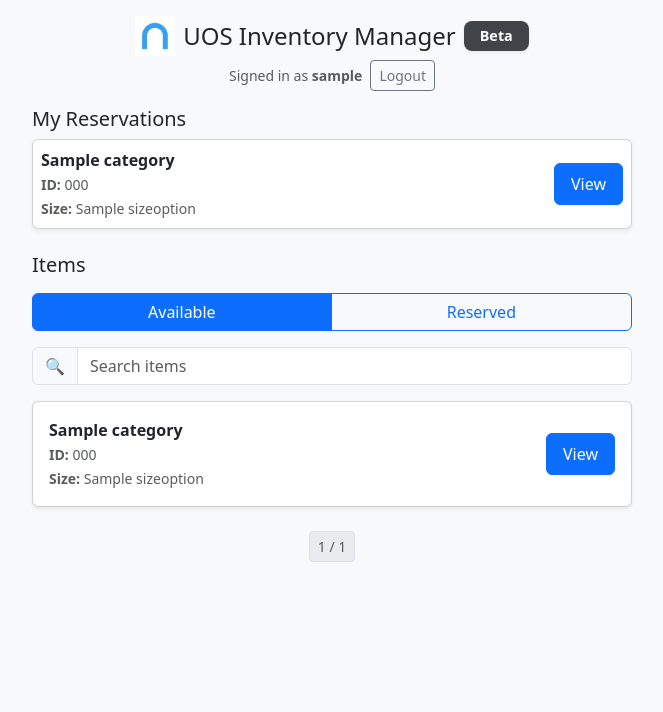
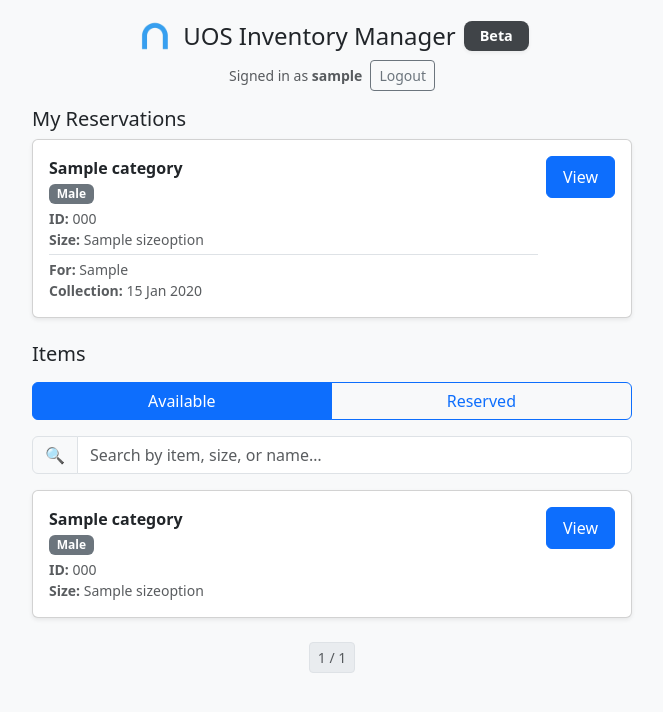
Before and after one commit to jtvandijk/uos-inventorymanager, a Django app: page /inventory/volunteer/ in a window 1280 px wide. Shown: the top 712 px of the page, without its empty margins (308-971 px from the left). Run offline with Django 5.2, Linux system fonts and the light colour scheme; a user stored in the database is signed in; tables that the repository leaves empty hold one stand-in row (values such as "Sample post").

Commit message:
bug fixes following Claude evaluation

```diff
--- a/inventory/forms.py
+++ b/inventory/forms.py
@@ -52,7 +52,7 @@ class ReservationForm(forms.ModelForm):
                     "type": "date",
                 }
             ),
-            "notes": forms.Textarea(attrs={"class": "form-control"}),
+            "notes": forms.Textarea(attrs={"class": "form-control", "rows": 3}),
         }
 
     def __init__(self, *args, **kwargs):
--- a/inventory/templates/inventory/_item_list.html
+++ b/inventory/templates/inventory/_item_list.html
@@ -4,27 +4,48 @@
     <div class="col-12">
 
         <div class="card p-3 shadow-sm">
-            <div class="d-flex justify-content-between align-items-center">
+            <div class="d-flex justify-content-between align-items-start gap-2">
 
                 <!-- Item info -->
-                <div>
-                    <strong>{{ item.category.name }}</strong><br>
+                <div class="flex-grow-1">
 
-                    <span class="text-muted small">
+                    <div class="fw-bold">{{ item.category.name }}</div>
+
+                    <!-- Gender badge (omit for unisex to reduce clutter) -->
+                    {% if item.gender != "unisex" %}
+                    <span class="badge bg-secondary mb-1">{{ item.get_gender_display }}</span>
+                    {% endif %}
+
+                    <div class="text-muted small">
                         <span class="fw-semibold">ID:</span> {{ item.code }}
-                    </span>
+                    </div>
 
                     {% if item.size and item.size != "N/A" %}
-                    <br>
-                    <span class="text-muted small">
+                    <div class="text-muted small">
                         <span class="fw-semibold">Size:</span> {{ item.get_size_label }}
-                    </span>
+                    </div>
                     {% endif %}
+
+                    <!-- Reservation details — only shown when browsing the Reserved tab -->
+                    {% if status_filter == "reserved" %}
+                        {% for res in item.reservation_set.all %}
+                            {% if res.status == "reserved" %}
+                            <div class="mt-1 pt-1 border-top text-muted small">
+                                <span class="fw-semibold">Reserved for:</span> {{ res.person }}<br>
+                                <span class="fw-semibold">Collection:</span> {{ res.reserved_for_date|date:"d M Y" }}
+                                {% if res.notes %}
+                                <br><span class="fw-semibold">Notes:</span> {{ res.notes }}
+                                {% endif %}
+                            </div>
+                            {% endif %}
+                        {% endfor %}
+                    {% endif %}
+
                 </div>
 
                 <!-- Action -->
                 <a href="{% url 'view_item' item.id %}?next=/inventory/volunteer/"
-                   class="btn btn-primary px-3 py-2">
+                   class="btn btn-primary px-3 py-2 flex-shrink-0">
                     View
                 </a>
 
@@ -43,14 +64,14 @@
 <!-- Pagination -->
 <div class="d-flex justify-content-center mt-4">
 
-    <nav>
+    <nav aria-label="Item pagination">
         <ul class="pagination pagination-sm">
 
             {% if page_obj.has_previous %}
             <li class="page-item">
                 <button class="page-link"
                         onclick="updateList(null, {{ page_obj.previous_page_number }})">
-                    Prev
+                    &laquo; Prev
                 </button>
             </li>
             {% endif %}
@@ -65,7 +86,7 @@
             <li class="page-item">
                 <button class="page-link"
                         onclick="updateList(null, {{ page_obj.next_page_number }})">
-                    Next
+                    Next &raquo;
                 </button>
             </li>
             {% endif %}
--- a/inventory/templates/inventory/add_item.html
+++ b/inventory/templates/inventory/add_item.html
@@ -3,6 +3,7 @@
 <html>
 <head>
     <title>Add Item</title>
+    <meta name="viewport" content="width=device-width, initial-scale=1">
 
     <link href="https://cdn.jsdelivr.net/npm/bootstrap@5.3.3/dist/css/bootstrap.min.css" rel="stylesheet">
 </head>
@@ -62,6 +63,8 @@
 
 </div>
 
+
+<script src="https://cdn.jsdelivr.net/npm/bootstrap@5.3.3/dist/js/bootstrap.bundle.min.js"></script>
 
 <script>
 document.addEventListener("DOMContentLoaded", function () {
--- a/inventory/templates/inventory/reserve_item.html
+++ b/inventory/templates/inventory/reserve_item.html
@@ -54,9 +54,9 @@
                     </button>
                 </form>
 
-                <!-- Back -->
+                <!-- Back — returns to the page the volunteer came from -->
                 <div class="text-center mt-3">
-                    <a href="{% url 'inventory' %}" class="btn btn-outline-secondary">
+                    <a href="{{ next }}" class="btn btn-outline-secondary">
                         Back
                     </a>
                 </div>
@@ -68,5 +68,7 @@
 
 </div>
 
+<script src="https://cdn.jsdelivr.net/npm/bootstrap@5.3.3/dist/js/bootstrap.bundle.min.js"></script>
+
 </body>
 </html>
--- a/inventory/templates/inventory/volunteer.html
+++ b/inventory/templates/inventory/volunteer.html
@@ -25,7 +25,7 @@
         <div class="text-center mb-3">
 
             <div class="d-flex align-items-center justify-content-center gap-2 mb-1">
-                <img src="{% static 'logo.jpeg' %}" alt="Logo" style="height: 40px;">
+                <img src="{% static 'logo.png' %}" alt="Logo" style="height: 40px;">
                 <h4 class="mb-0">UOS Inventory Manager</h4>
                 <span class="badge bg-dark px-3 py-2 shadow-sm"
                       style="font-size: 0.9rem; border-radius: 8px; opacity: 0.85;">
@@ -67,32 +67,42 @@
         <h5 class="mb-2">My Reservations</h5>
 
         {% for r in my_reservations %}
-        <div class="card p-2 mb-2 shadow-sm">
-            <div class="d-flex justify-content-between align-items-center">
+        <div class="card p-3 mb-2 shadow-sm">
+            <div class="d-flex justify-content-between align-items-start gap-2">
 
-                <div>
-                    <strong>{{ r.item.category.name }}</strong><br>
+                <div class="flex-grow-1">
+                    <div class="fw-bold">{{ r.item.category.name }}</div>
 
-                    <span class="text-muted small">
+                    {% if r.item.gender != "unisex" %}
+                    <span class="badge bg-secondary mb-1">{{ r.item.get_gender_display }}</span>
+                    {% endif %}
+
+                    <div class="text-muted small">
                         <span class="fw-semibold">ID:</span> {{ r.item.code }}
-                    </span>
+                    </div>
 
                     {% if r.item.size and r.item.size != "N/A" %}
-                    <br>
-                    <span class="text-muted small">
+                    <div class="text-muted small">
                         <span class="fw-semibold">Size:</span> {{ r.item.get_size_label }}
-                    </span>
+                    </div>
                     {% endif %}
+
+                    <!-- Reservation summary -->
+                    <div class="mt-1 pt-1 border-top text-muted small">
+                        <span class="fw-semibold">For:</span> {{ r.person }}<br>
+                        <span class="fw-semibold">Collection:</span> {{ r.reserved_for_date|date:"d M Y" }}
+                    </div>
                 </div>
 
-                <a href="{% url 'view_item' r.item.id %}?next=/inventory/volunteer/" class="btn btn-primary px-3 py-2">
+                <a href="{% url 'view_item' r.item.id %}?next=/inventory/volunteer/"
+                   class="btn btn-primary px-3 py-2 flex-shrink-0">
                     View
                 </a>
 
             </div>
         </div>
         {% empty %}
-        <p class="text-muted">No reservations yet</p>
+        <p class="text-muted">No active reservations</p>
         {% endfor %}
 
 
@@ -125,7 +135,7 @@
                        id="searchInput"
                        value="{{ search|default:'' }}"
                        class="form-control"
-                       placeholder="Search items"
+                       placeholder="Search by item, size, or name…"
                        autocomplete="off">
             </div>
         </form>
--- a/inventory/templates/login.html
+++ b/inventory/templates/login.html
@@ -24,7 +24,7 @@
 
             <!-- Header -->
             <div class="text-center mb-4">
-                <img src="{% static 'logo.jpeg' %}" alt="UOS Logo" style="max-height: 60px;" class="mb-2">
+                <img src="{% static 'logo.png' %}" alt="UOS Logo" style="max-height: 60px;" class="mb-2">
                 <h4 class="fw-semibold mb-0">UOS Inventory Manager</h4>
             </div>
 
--- a/inventory/views.py
+++ b/inventory/views.py
@@ -75,7 +75,7 @@ def inventory_view(request):
     if not is_admin(request.user):
         return redirect("volunteer")
 
-    items = Item.objects.select_related("category")
+    items = Item.objects.select_related("category").prefetch_related("reservation_set")
 
     category = request.GET.get("category")
     gender = request.GET.get("gender")
@@ -95,7 +95,12 @@ def inventory_view(request):
         items = items.exclude(status="given")
 
     if search:
-        items = items.filter(code__icontains=search)
+        # Search by item code, category name, or the name on a reservation
+        items = items.filter(
+            Q(code__icontains=search) |
+            Q(category__name__icontains=search) |
+            Q(reservation__person__icontains=search)
+        ).distinct()
 
     allowed_sorts = [
         "code", "-code",
@@ -291,13 +296,18 @@ def volunteer_view(request):
     status_filter = request.GET.get("status", "available")
     search = request.GET.get("search", "")
 
-    items = Item.objects.filter(status=status_filter)
+    items = Item.objects.filter(
+        status=status_filter
+    ).select_related("category").prefetch_related("reservation_set")
 
     if search:
+        # Allow volunteers to find items by category, ID, or the name on a reservation
+        # (e.g. a client says "I reserved a sweater" — search their name directly)
         items = items.filter(
             Q(category__name__icontains=search) |
-            Q(code__icontains=search)
-        )
+            Q(code__icontains=search) |
+            Q(reservation__person__icontains=search)
+        ).distinct()
 
     paginator = Paginator(items.order_by("code"), 5)
     page_obj = paginator.get_page(request.GET.get("page"))
```
Also changed, not shown: inventory/templates/inventory/inventory.html (+32 -9 lines), inventory/templates/inventory/view_item.html (+9 -6 lines), inventory/static/logo.png (added).
